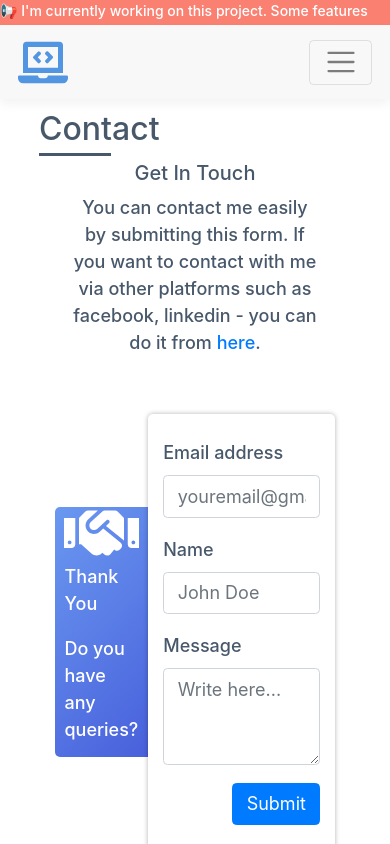
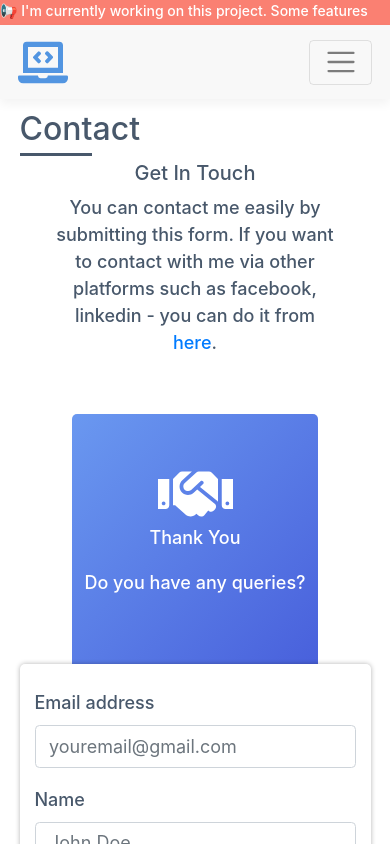
Before and after one commit to robin3317/devrobin, a Next.js app: page /contact in a window 390 px wide. Shown: the top 844 px of the page. Built offline with nearby package versions, Linux system fonts and the light colour scheme.

Commit message:
contact page responsiveness

```diff
--- a/pages/contact.js
+++ b/pages/contact.js
@@ -6,6 +6,7 @@ import { Form, FormGroup, FormLabel, FormControl, Button } from 'react-bootstrap
 import BaseLayout from '../components/BaseLayout'
 import SectionTitle from '../components/SectionTitle'
 import Link from 'next/link'
+import { mediaQueries } from '../shared/styles/mediaQueries'
 
 const Contact = () => (
   <>
@@ -62,6 +63,9 @@ const Contact = () => (
 const ContactContainer = styled.div`
   width: 80%;
   margin: 105px auto 0;
+  ${mediaQueries('phone-lg')`
+    width: 90%;
+  `}
 `
 
 const ContactBody = styled.div`
@@ -78,6 +82,9 @@ const ContactFormContainer = styled.div`
   width: 100%;
   margin-top: 40px;
   margin-bottom: 40px;
+  ${mediaQueries('phone-lg')`
+    flex-direction: column;
+  `}
 `
 
 const FormContainerLeft = styled.div`
@@ -93,6 +100,12 @@ const FormContainerLeft = styled.div`
   justify-content: center;
   color: white;
   padding: 15px 10px;
+  ${mediaQueries('phone-lg')`
+    width: 70%;
+    border-bottom-left-radius: 0;
+    border-bottom-right-radius: 0;
+    border-top-right-radius: 5px;
+  `}
 `
 
 const FormContainerRight = styled.div`
@@ -101,6 +114,9 @@ const FormContainerRight = styled.div`
   box-shadow: 0 0 5px rgba(0,0,0,.3);
   border-radius: 5px;
   padding: 25px 15px;
+  ${mediaQueries('phone-lg')`
+    width: 100%;
+  `}
 `
 
 export default Contact
```
